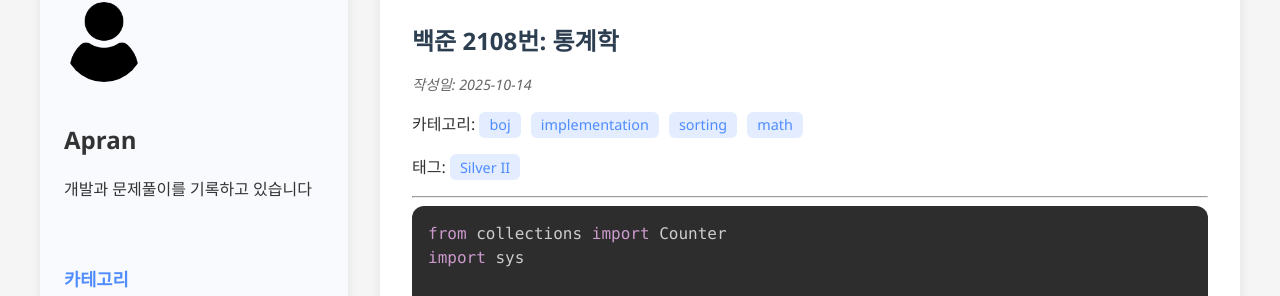
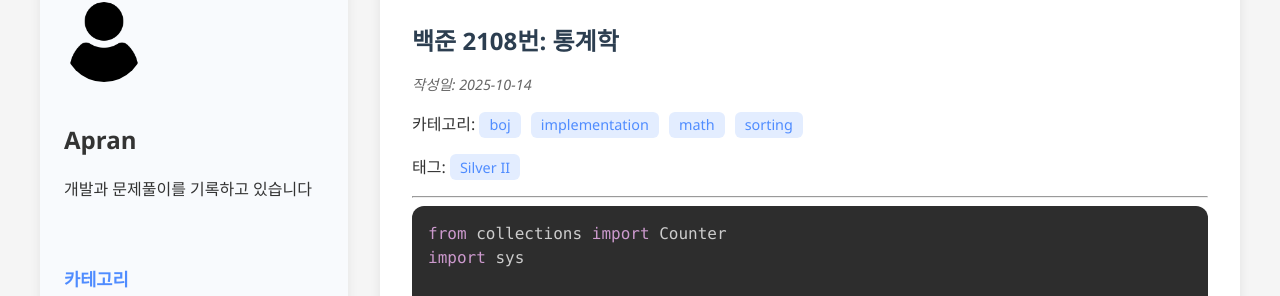
Before and after one commit to apran42/mydevblog, a Jekyll site: the page built from _posts/BOJ/Implementation/2025-10-14-2108-통계학.md, in a window 1280 px wide and 1288 px high. Shown: the part 140-436 px from the top of the window. Built offline with Jekyll 4.4.1, drawn with Linux system fonts in a browser that asks for light colours.

Commit message:
Fix: 알파벳 순으로 정렬

```diff
--- a/_posts/BOJ/Implementation/2025-10-14-2108-통계학.md
+++ b/_posts/BOJ/Implementation/2025-10-14-2108-통계학.md
@@ -2,7 +2,7 @@
 layout: post
 title: "백준 2108번: 통계학"
 date: 2025-10-14
-categories: ["boj","implementation","sorting","math"]
+categories: ["boj","implementation","math","sorting"]
 tags: [Silver II]
 ---
 
```
